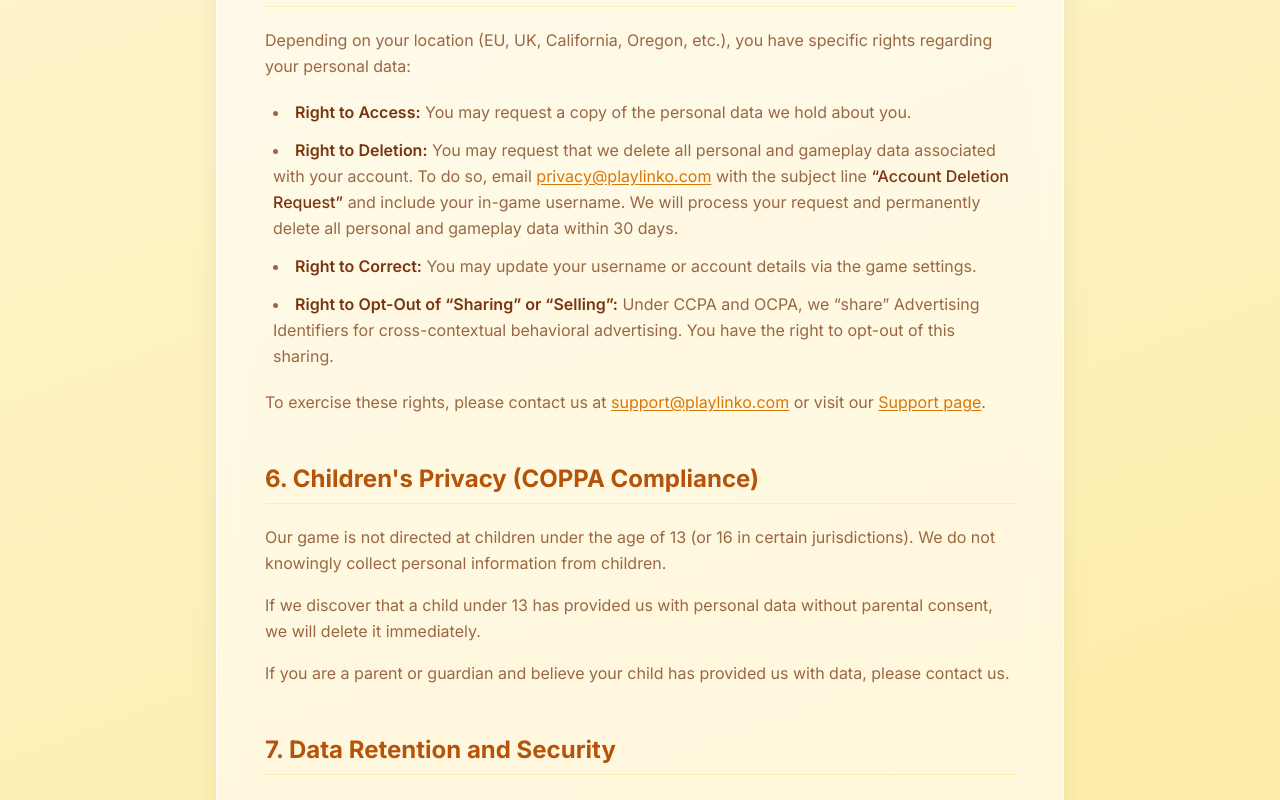
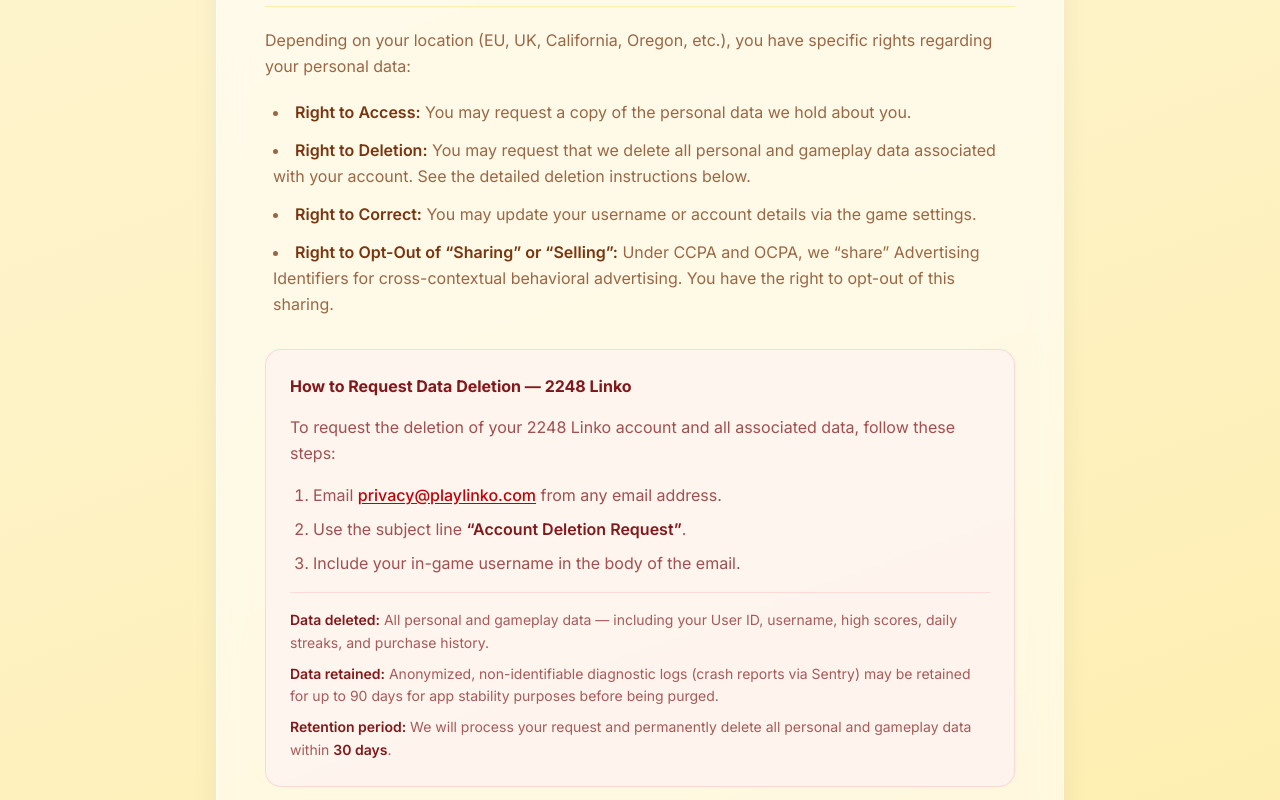
Before and after one commit to akaash11/playlinko-web, a Next.js app: page /privacy in a window 1280 px wide. Shown: the part 3100-3900 px from the top of the page. Built offline with nearby package versions, Linux system fonts and the light colour scheme; no server answers.

Commit message:
Enhance Privacy Policy with new section and ID attributes

```diff
--- a/app/privacy/page.tsx
+++ b/app/privacy/page.tsx
@@ -105,7 +105,7 @@
 
           {/* We Do Not Sell callout */}
           <section>
-            <div className="flex items-start gap-4 bg-amber-50/80 border border-amber-300/60 rounded-2xl px-6 py-5">
+            <div id="no-selling" className="flex items-start gap-4 bg-amber-50/80 border border-amber-300/60 rounded-2xl px-6 py-5">
               <span className="text-2xl leading-none mt-0.5" aria-hidden="true">🔒</span>
               <div>
                 <h2 className="text-lg font-bold text-amber-900 mb-1">
@@ -124,7 +124,7 @@
 
           {/* Section 1 */}
           <section>
-            <h2 className="text-2xl font-bold text-amber-700 mb-5 pb-2 border-b border-amber-200/60">
+            <h2 id="data-collection" className="text-2xl font-bold text-amber-700 mb-5 pb-2 border-b border-amber-200/60">
               1. Data We Collect
             </h2>
             <p className="text-amber-900/75 leading-relaxed mb-6">
@@ -192,7 +192,7 @@
 
           {/* Section 2 */}
           <section>
-            <h2 className="text-2xl font-bold text-amber-700 mb-5 pb-2 border-b border-amber-200/60">
+            <h2 id="device-info" className="text-2xl font-bold text-amber-700 mb-5 pb-2 border-b border-amber-200/60">
               2. Mobile Device &amp; Technical Information
             </h2>
             <p className="text-amber-900/75 leading-relaxed mb-6">
@@ -234,7 +234,7 @@
 
           {/* Section 3 — Third-party table */}
           <section>
-            <h2 className="text-2xl font-bold text-amber-700 mb-5 pb-2 border-b border-amber-200/60">
+            <h2 id="third-parties" className="text-2xl font-bold text-amber-700 mb-5 pb-2 border-b border-amber-200/60">
               3. Third-Party Service Providers
             </h2>
             <p className="text-amber-900/75 leading-relaxed mb-6">
@@ -322,7 +322,7 @@
 
           {/* Section 4 */}
           <section>
-            <h2 className="text-2xl font-bold text-amber-700 mb-5 pb-2 border-b border-amber-200/60">
+            <h2 id="advertising" className="text-2xl font-bold text-amber-700 mb-5 pb-2 border-b border-amber-200/60">
               4. Advertising and Opt-Outs
             </h2>
             <p className="text-amber-900/75 leading-relaxed mb-4">
@@ -363,7 +363,7 @@
 
           {/* Section 5 */}
           <section>
-            <h2 className="text-2xl font-bold text-amber-700 mb-5 pb-2 border-b border-amber-200/60">
+            <h2 id="privacy-rights" className="text-2xl font-bold text-amber-700 mb-5 pb-2 border-b border-amber-200/60">
               5. Your Global Privacy Rights
             </h2>
             <p className="text-amber-900/75 leading-relaxed mb-5">
@@ -377,25 +377,13 @@
                 </strong>{" "}
                 You may request a copy of the personal data we hold about you.
               </li>
-              <li>
+              <li id="deletion">
                 <strong className="text-amber-900 font-semibold">
                   Right to Deletion:
                 </strong>{" "}
                 You may request that we delete all personal and gameplay data
-                associated with your account. To do so, email{" "}
-                <a
-                  href="mailto:privacy@playlinko.com"
-                  className="text-amber-600 hover:text-amber-800 underline underline-offset-2 transition-colors"
-                >
-                  privacy@playlinko.com
-                </a>{" "}
-                with the subject line{" "}
-                <strong className="text-amber-900 font-medium">
-                  &ldquo;Account Deletion Request&rdquo;
-                </strong>{" "}
-                and include your in-game username. We will process your request
-                and permanently delete all personal and gameplay data within 30
-                days.
+                associated with your account. See the detailed deletion
+                instructions below.
               </li>
               <li>
                 <strong className="text-amber-900 font-semibold">
@@ -413,6 +401,67 @@
                 opt-out of this sharing.
               </li>
             </ul>
+            {/* Deletion callout — anchor target for Google Play Data Safety URL */}
+            <div className="mt-8 bg-red-50/70 border border-red-200/70 rounded-2xl px-6 py-6 space-y-4">
+              <h3 className="text-base font-bold text-red-900">
+                How to Request Data Deletion — 2248 Linko
+              </h3>
+              <p className="text-red-900/75 leading-relaxed text-sm md:text-base">
+                To request the deletion of your 2248 Linko account and all
+                associated data, follow these steps:
+              </p>
+              <ol className="list-decimal list-inside text-red-900/75 leading-relaxed space-y-2 text-sm md:text-base ml-1">
+                <li>
+                  Email{" "}
+                  <a
+                    href="mailto:privacy@playlinko.com"
+                    className="text-red-700 hover:text-red-900 underline underline-offset-2 transition-colors font-medium"
+                  >
+                    privacy@playlinko.com
+                  </a>{" "}
+                  from any email address.
+                </li>
+                <li>
+                  Use the subject line{" "}
+                  <strong className="text-red-900 font-semibold">
+                    &ldquo;Account Deletion Request&rdquo;
+                  </strong>
+                  .
+                </li>
+                <li>
+                  Include your in-game username in the body of the email.
+                </li>
+              </ol>
+              <div className="border-t border-red-200/60 pt-4 space-y-2 text-sm text-red-900/70 leading-relaxed">
+                <p>
+                  <strong className="text-red-900 font-semibold">
+                    Data deleted:
+                  </strong>{" "}
+                  All personal and gameplay data — including your User ID,
+                  username, high scores, daily streaks, and purchase history.
+                </p>
+                <p>
+                  <strong className="text-red-900 font-semibold">
+                    Data retained:
+                  </strong>{" "}
+                  Anonymized, non-identifiable diagnostic logs (crash reports
+                  via Sentry) may be retained for up to 90 days for app
+                  stability purposes before being purged.
+                </p>
+                <p>
+                  <strong className="text-red-900 font-semibold">
+                    Retention period:
+                  </strong>{" "}
+                  We will process your request and permanently delete all
+                  personal and gameplay data within{" "}
+                  <strong className="text-red-900 font-semibold">
+                    30 days
+                  </strong>
+                  .
+                </p>
+              </div>
+            </div>
+
             <p className="text-amber-900/75 leading-relaxed mt-5">
               To exercise these rights, please contact us at{" "}
               <a
@@ -434,7 +483,7 @@
 
           {/* Section 6 */}
           <section>
-            <h2 className="text-2xl font-bold text-amber-700 mb-5 pb-2 border-b border-amber-200/60">
+            <h2 id="childrens-privacy" className="text-2xl font-bold text-amber-700 mb-5 pb-2 border-b border-amber-200/60">
               6. Children&apos;s Privacy (COPPA Compliance)
             </h2>
             <p className="text-amber-900/75 leading-relaxed mb-4">
@@ -454,7 +503,7 @@
 
           {/* Section 7 */}
           <section>
-            <h2 className="text-2xl font-bold text-amber-700 mb-5 pb-2 border-b border-amber-200/60">
+            <h2 id="data-retention" className="text-2xl font-bold text-amber-700 mb-5 pb-2 border-b border-amber-200/60">
               7. Data Retention and Security
             </h2>
             <p className="text-amber-900/75 leading-relaxed">
@@ -471,7 +520,7 @@
 
           {/* Section 8 — Global Data Transfers */}
           <section>
-            <h2 className="text-2xl font-bold text-amber-700 mb-5 pb-2 border-b border-amber-200/60">
+            <h2 id="data-transfers" className="text-2xl font-bold text-amber-700 mb-5 pb-2 border-b border-amber-200/60">
               8. Global Data Transfers
             </h2>
             <p className="text-amber-900/75 leading-relaxed mb-4">
@@ -500,7 +549,7 @@
 
           {/* Section 9 */}
           <section>
-            <h2 className="text-2xl font-bold text-amber-700 mb-5 pb-2 border-b border-amber-200/60">
+            <h2 id="contact" className="text-2xl font-bold text-amber-700 mb-5 pb-2 border-b border-amber-200/60">
               9. Contact Us
             </h2>
             <p className="text-amber-900/75 leading-relaxed mb-4">
```
